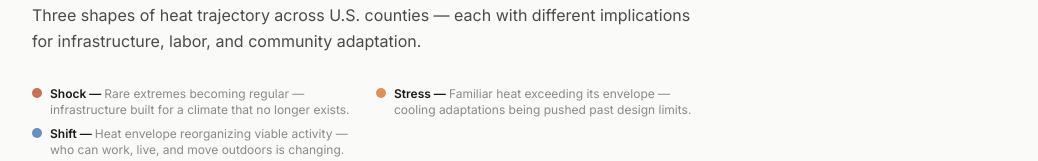
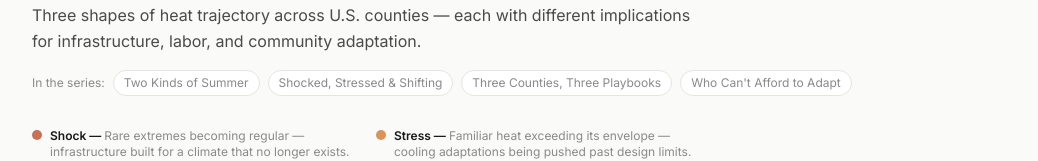
Before and after one commit to vargovargo/vargocity-site, a React (Vite) app: page /lab/heat in a window 1280 px wide. Shown: the part 195-356 px from the top of the page, without its empty margins (120-1158 px from the left). Built offline with nearby package versions, Linux system fonts and the light colour scheme.

Commit message:
Add series post links to /lab/heat page header
Small pill buttons linking to the four Shock/Stress/Shift series posts,
placed under the description so readers can move easily between the tool
and the writing that frames it.

https://claude.ai/code/session_01MQQmdtT76ksK8oZ1SgfUjj

```diff
--- a/src/components/heat/HeatTypologyPage.jsx
+++ b/src/components/heat/HeatTypologyPage.jsx
@@ -1,9 +1,17 @@
 import { useState, useEffect, useCallback } from 'react'
+import { Link } from 'react-router-dom'
 import usePageTitle from '../../lib/usePageTitle'
 import { loadHeatTypologyData } from '../../lib/heat-data'
 import HeatMap from './HeatMap'
 import CountyPanel from './CountyPanel'
 import TernaryChart from './TernaryChart'
+
+const SERIES_POSTS = [
+  { slug: '2026-04-23-two-kinds-of-summer', title: 'Two Kinds of Summer' },
+  { slug: '2026-04-23-shocked-stressed-and-shifting-who-suffers', title: 'Shocked, Stressed & Shifting' },
+  { slug: '2026-05-20-what-the-type-demands', title: 'Three Counties, Three Playbooks' },
+  { slug: '2026-07-01-who-cant-afford-to-adapt', title: "Who Can't Afford to Adapt" },
+]
 
 const TYPE_META = {
   shock: {
@@ -21,6 +29,28 @@ const TYPE_META = {
     color: '#4B7CB8',
     desc: 'Heat envelope reorganizing viable activity — who can work, live, and move outdoors is changing.',
   },
+}
+
+function SeriesLinks() {
+  return (
+    <div className="flex flex-wrap items-center gap-2 mt-4 mb-6">
+      <span className="text-xs" style={{ color: 'var(--c-text-muted)' }}>In the series:</span>
+      {SERIES_POSTS.map(({ slug, title }) => (
+        <Link
+          key={slug}
+          to={`/lab/posts/${slug}`}
+          className="text-xs px-2.5 py-1 rounded-full border transition-opacity hover:opacity-70"
+          style={{
+            color: 'var(--c-text-muted)',
+            borderColor: 'var(--c-border)',
+            backgroundColor: 'var(--c-surface)',
+          }}
+        >
+          {title}
+        </Link>
+      ))}
+    </div>
+  )
 }
 
 function TypeExplainer() {
@@ -100,6 +130,7 @@ export default function HeatTypologyPage() {
           Three shapes of heat trajectory across U.S. counties — each with different implications
           for infrastructure, labor, and community adaptation.
         </p>
+        <SeriesLinks />
       </div>
 
       {/* Type explainer */}
```
